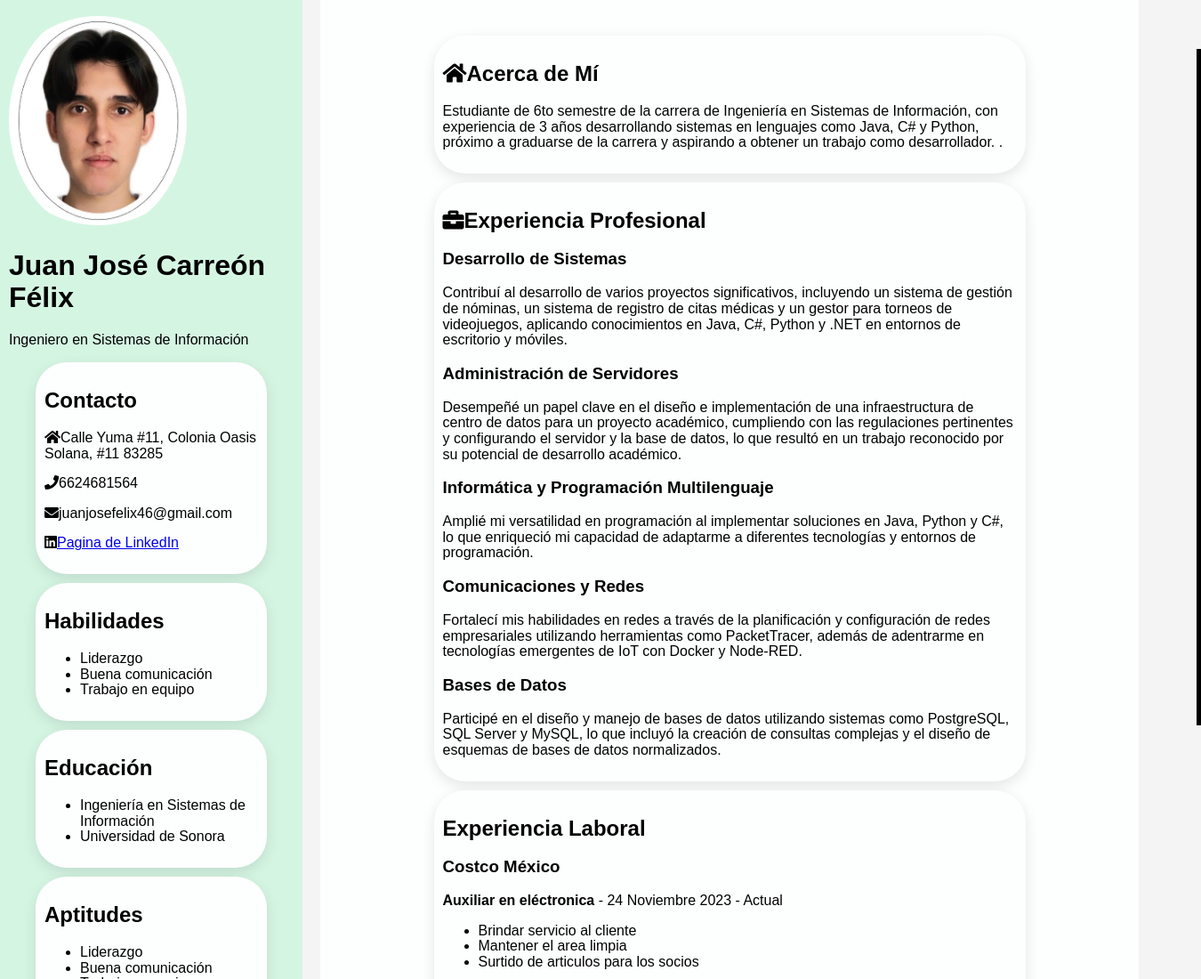
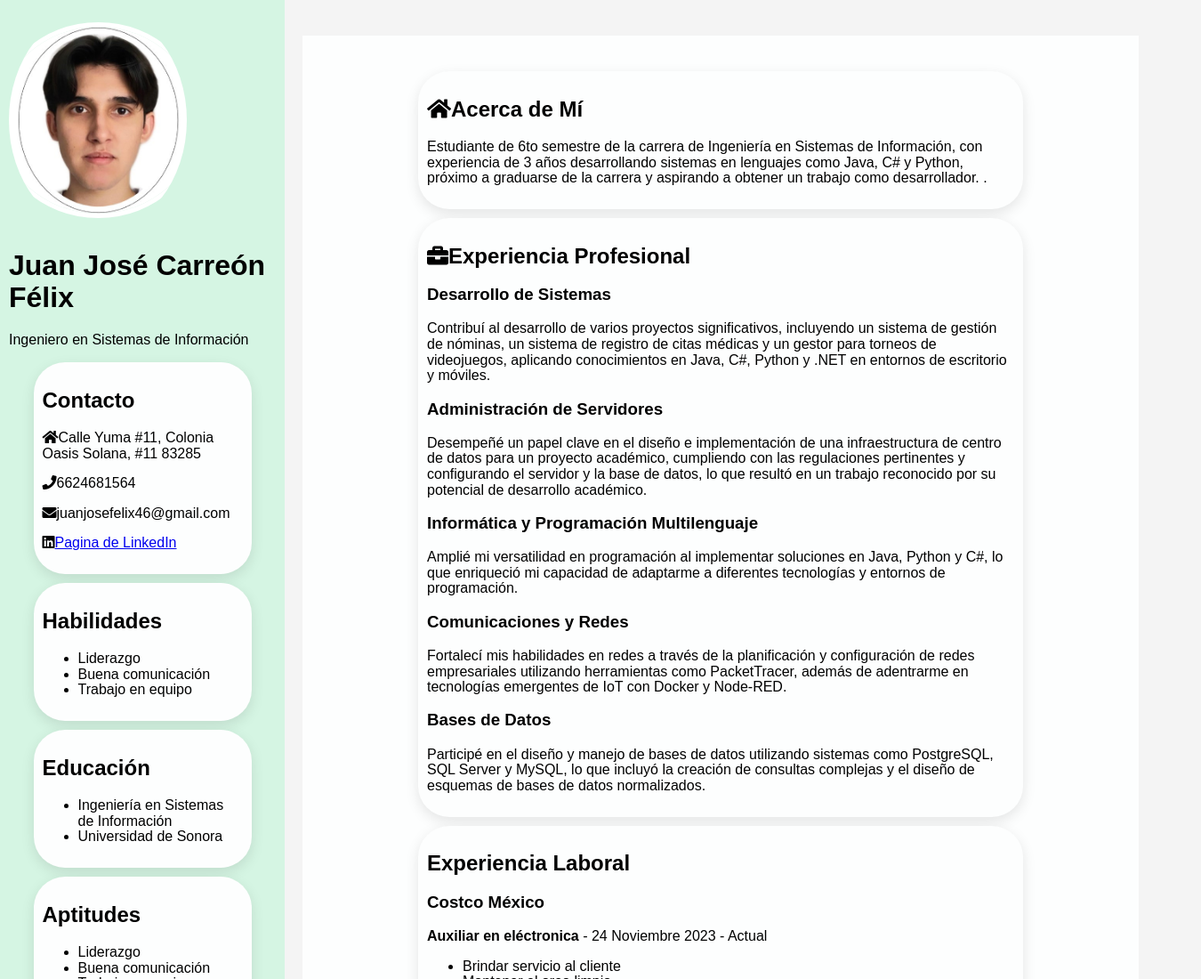
Before and after one commit to juanfel2302/CurriculumVittae, a plain HTML site: page index.html in a window 1280 px wide. Shown: the top 1100 px of the page at 89% size, 1350 px wide, since content can reach past the window. Drawn offline with Linux system fonts and the light colour scheme.

Commit message:
Update style.css

```diff
--- a/style.css
+++ b/style.css
@@ -6,22 +6,25 @@ body {
     background-color: #f4f4f4;
     line-height: 1.1;
     display: flex;
-    justify-content: center;
+    flex-direction: column; /* Cambio importante para apilar en móviles */
+    align-items: center; /* Asegura que el contenido esté centrado */
 }
 
+/* Estilo de la barra lateral */
 .sidebar {
-    background-color: #D5F5E3;
+    background-color: #D5F5E3; /* Color azul claro */
     color: #000;
     padding: 10px;
-    width: 320px;
-    flex-shrink: 0;
+    width: 100%; /* Cambio importante para ocupar el ancho completo */
+    box-sizing: border-box; /* Asegura que el padding no afecte el ancho */
 }
 
 .profile-image {
     border: 5px solid white;
     border-radius: 50%;
-    width: 225px;
-    height: 225px;
+    width: 50%; /* Tamaño relativo para adaptarse a diferentes pantallas */
+    max-width: 225px; /* Ancho máximo para pantallas grandes */
+    height: auto; /* Altura automática para mantener la proporción */
     display: block;
     margin: 0 auto;
 }
@@ -32,55 +35,54 @@ section {
     background-color: #FDFEFE;
     border-radius: 35px;
     box-shadow: 0 5px 15px rgba(0,0,0,0.1);
-    width: 75%;
+    width: 90%; /* Ancho relativo para adaptarse a la pantalla */
     max-width: 960px;
 }
 
+/* Estilo para el contenido principal */
 .main-content {
     background-color: #FDFEFE;
     padding: 30px;
-    width: calc(100% - 340px);
-    margin-left: 20px;
+    width: 100%; /* Ajuste para que ocupe el ancho completo */
+    box-sizing: border-box; /* Considerar padding y bordes en el ancho total */
+    margin: 0;
 }
 
+/* Pseudo-elemento para la línea vertical, oculto por defecto */
 .sidebar::after {
-    content: '';
-    position: absolute;
-    top: 55px;
-    right: -70px;
-    width: 5px;
-    height: 95%;
-    background-color: #000;
+    display: none;
 }
 
-/* Estilos para dispositivos móviles */
-@media (max-width: 968px) {
+/* Estilos para pantallas más grandes */
+@media (min-width: 968px) {
     body {
-        flex-direction: column; /* Apila los elementos verticalmente */
+        flex-direction: row; /* En pantallas grandes, usa disposición en fila */
     }
 
-    .sidebar, .main-content {
-        width: 100%;
-        padding: 10px;
-        margin-bottom: 20px;
-        box-sizing: border-box;
+    .sidebar {
+        width: 320px; /* Ancho fijo para la barra lateral en pantallas grandes */
+        margin-right: 20px; /* Espaciado entre sidebar y contenido principal */
+    }
+
+    .profile-image {
+        width: 225px; /* Ancho fijo para la imagen en pantallas grandes */
+    }
+
+    .main-content {
+        width: calc(100% - 340px); /* Ajustar ancho basado en el de la sidebar */
     }
 
     .sidebar::after {
-        display: none;
-    }
-
-    .main-content {
-        margin-left: 0;
-    }
-
-    .profile-image {
-        width: 150px;
-        height: 150px;
+        display: block; /* Muestra la línea vertical solo en pantallas grandes */
+        position: absolute;
+        top: 55px;
+        right: -15px;
+        width: 5px;
+        height: 95%;
+        background-color: #000;
     }
 
     section {
-        width: auto;
-        margin: 10px;
+        width: 75%; /* Ancho ajustado para secciones en pantallas grandes */
     }
 }
```
